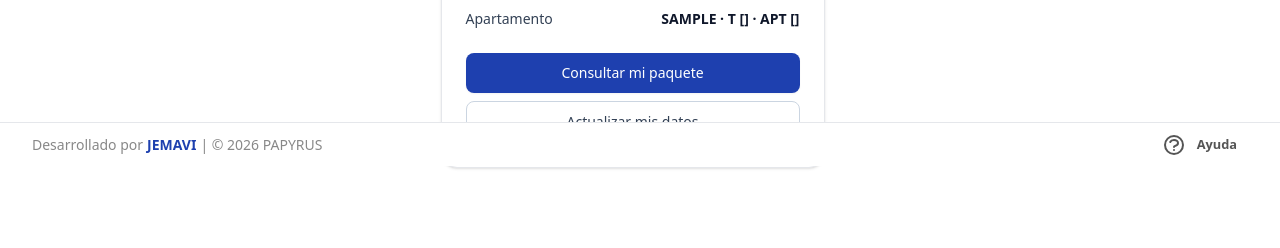
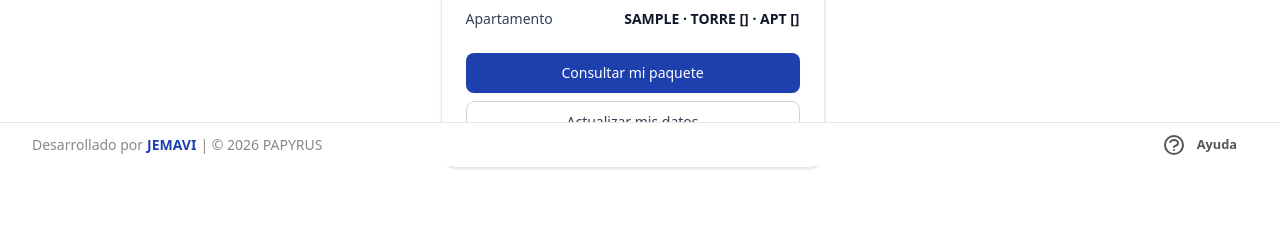
Before and after one commit to jemavidev/PaqueteX, a FastAPI app: template src/app/web/templates/announce/confirmacion.html in a window 1280 px wide. Shown: the part 634-882 px from the top of the page. Run offline with FastAPI, Linux system fonts and the light colour scheme; the template is opened without the code that fills it: most values are stand-ins (such as "Sample title", 1, 10 or a date in 2020).

Commit message:
fix(anunciar): "T TORRE 2" duplicaba el prefijo en la confirmación de éxito
Mismo patrón que un bug ya corregido antes (snapshot_torre ya trae el
prefijo del catálogo), en un call site nuevo que esa corrección no cubrió:
announce/confirmacion.html concatenaba un "· T " literal antes de pegarlo,
sin pasar por torre_sin_prefijo.

Sincronizado desde jemavidev/PAQUETERIAv1.0 (CODE/), issue 302.

Co-Authored-By: Claude Sonnet 5 <noreply@anthropic.com>
Claude-Session: https://claude.ai/code/session_014DfcbiyRtR1H4HcGf6fRPa

```diff
--- a/src/app/web/templates/announce/confirmacion.html
+++ b/src/app/web/templates/announce/confirmacion.html
@@ -15,7 +15,12 @@
       {{ fila_dato('Nombre', nombre, destacado=true) }}
       {{ fila_dato('Teléfono', telefono, destacado=true) }}
       {% if snapshot_apartamento %}
-      {{ fila_dato('Apartamento', snapshot_conjunto ~ ' · T ' ~ snapshot_torre ~ ' · APT ' ~ snapshot_apartamento, destacado=true) }}
+      {# `torre_sin_prefijo` (mismo filtro que ya usa `/consultar`, `/paquetes`
+         y `/mis-paquetes`, issue 152, .scratch/pendientes-cliente) --
+         `snapshot_torre` ya trae el prefijo del catálogo ("TORRE 1"), un "T "
+         literal antes lo duplicaba a "T TORRE 1" (bug real reportado en
+         vivo). #}
+      {{ fila_dato('Apartamento', snapshot_conjunto ~ ' · TORRE ' ~ (snapshot_torre|torre_sin_prefijo) ~ ' · APT ' ~ snapshot_apartamento, destacado=true) }}
       {% endif %}
     </dl>
     <div class="mt-6 space-y-2">
--- a/src/app/web/templates/components/_confirmacion.html
+++ b/src/app/web/templates/components/_confirmacion.html
@@ -18,7 +18,7 @@
         {{ fila_dato('Nombre', nombre, destacado=true) }}
         {{ fila_dato('Teléfono', telefono, destacado=true) }}
         {% if snapshot_apartamento %}
-        {{ fila_dato('Apartamento', snapshot_conjunto ~ ' · T ' ~ snapshot_torre ~ ' · APT ' ~ snapshot_apartamento, destacado=true) }}
+        {{ fila_dato('Apartamento', snapshot_conjunto ~ ' · TORRE ' ~ (snapshot_torre|torre_sin_prefijo) ~ ' · APT ' ~ snapshot_apartamento, destacado=true) }}
         {% endif %}
       </dl>
       <div class="mt-6 space-y-2">
```
Also changed, not shown: tests/web/test_announce.py (+6 -0 lines).
